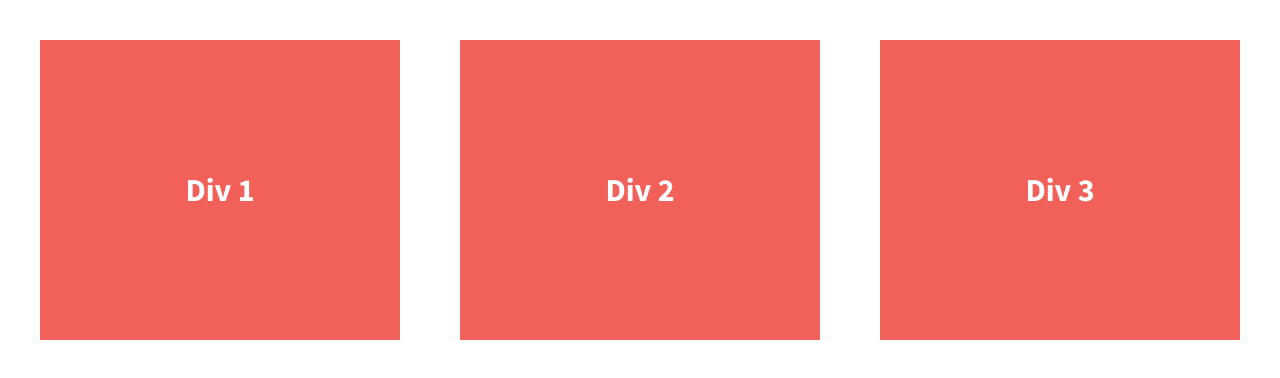
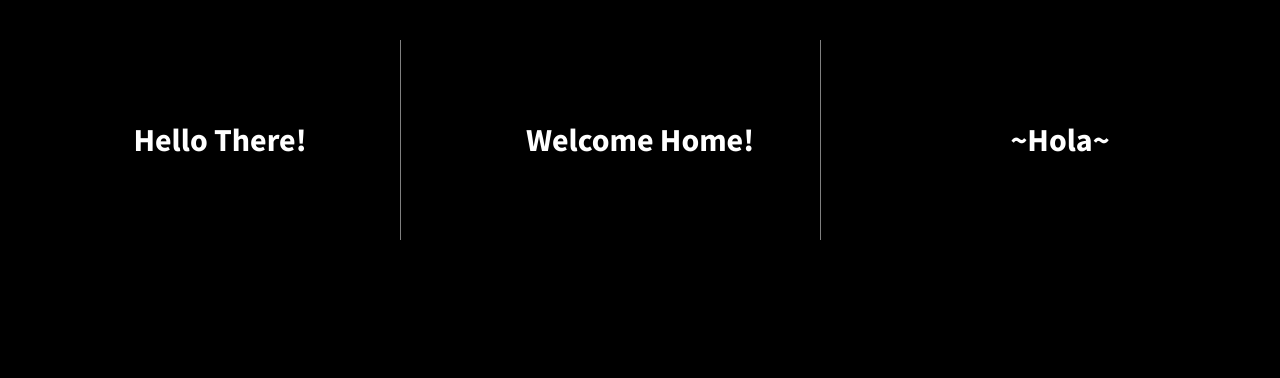
Before and after one commit to kcoverstreet/4.07-starter-code, a plain HTML site: page index.html in a window 1280 px wide. Drawn offline with nearby package versions, Linux system fonts and the light colour scheme.

Commit message:
git divs

```diff
--- a/css/main.css
+++ b/css/main.css
@@ -106,6 +106,7 @@ body {
   padding: 2em;
   font-size: 1.25em;
   height: 100%;
+  background-color: black;
 }
 
 .wrapper {
@@ -115,19 +116,24 @@ body {
 }
 
 .div-1, .div-2, .div-3 {
-  /*give the divs a width of 30%, add display:flex, set justify-content and align-items to center*/
   color: #fff;
   line-height: 1.5em;
   font-size: 1.6em;
-  background-color: #f16059;
-  height: 300px;
+  background-color:black;
+  height: 200px;
   display: flex;
   justify-content: center;
   align-items: center;
   width: 30%;
 }
 
+.div-1 {
+    border-right: 1px solid grey;
+}
 
+.div-2 {
+    border-right: 1px solid grey;
+}
 
 
 /* ==========================================================================
--- a/index.html
+++ b/index.html
@@ -23,13 +23,13 @@
 
         <section class="wrapper">
             <div class="div-1">
-                Div 1
+                Hello There!
             </div>
             <div class="div-2">
-                Div 2
+                Welcome Home!
             </div>
             <div class="div-3">
-                Div 3
+                ~Hola~
             </div>
         </section>
 
```
Also changed, not shown: 1 other file.
